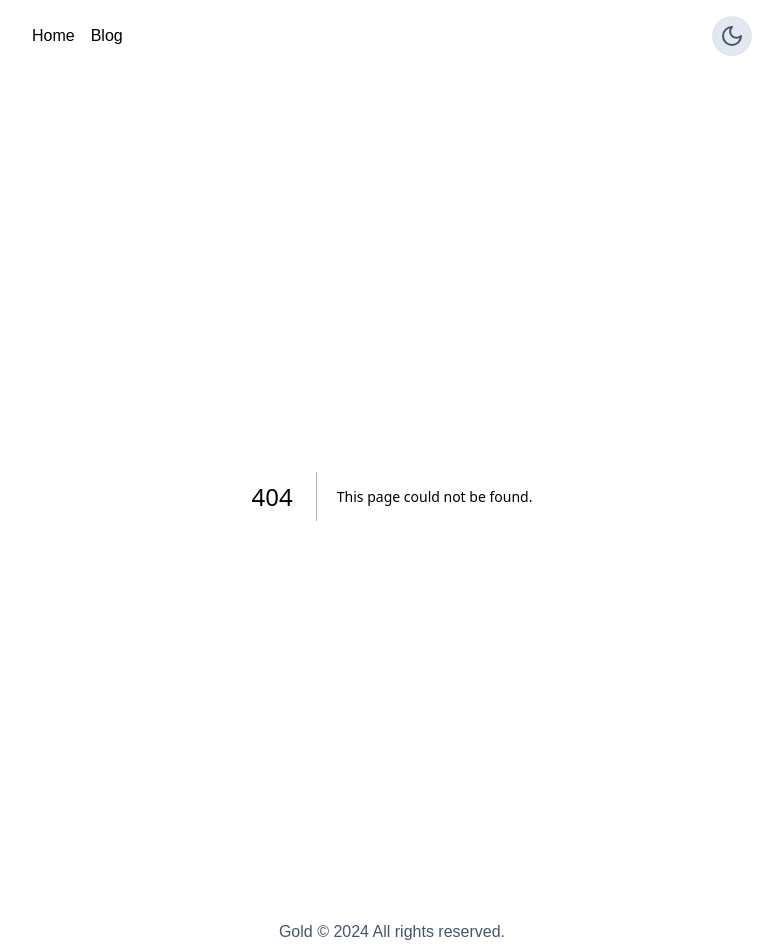
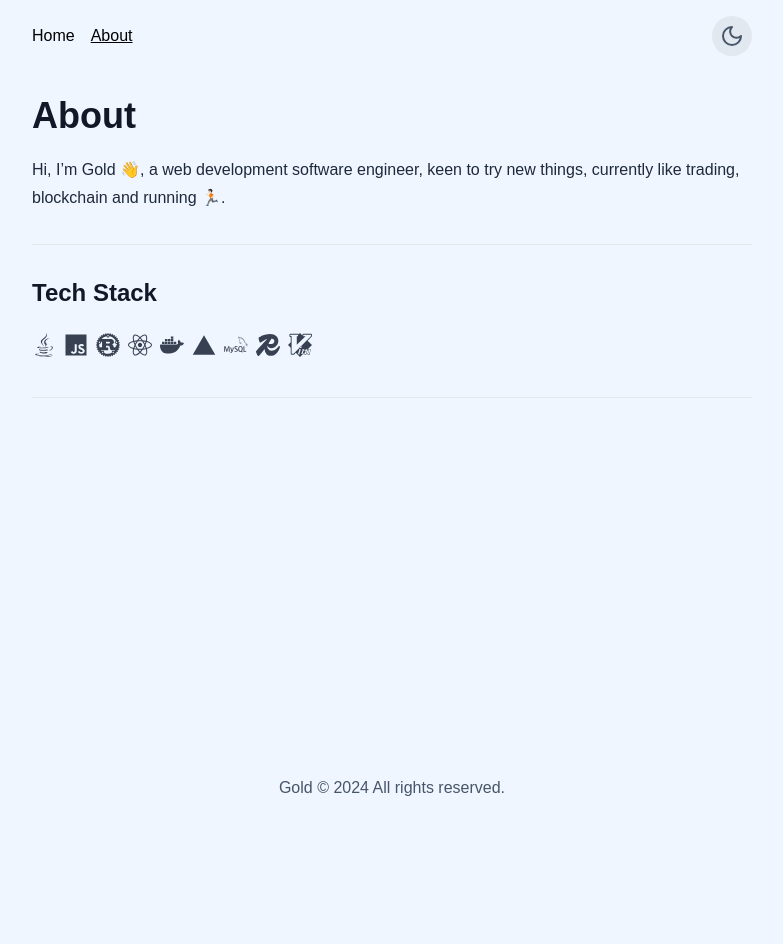
Before and after one commit to goldpumpkin/goldpumpkin.life, a Next.js app: page /about in a window 1280 px wide. Before the commit this address had no page. Shown: the whole page, without its empty margins (248-1031 px from the left). After the commit the page ends 800 px from the top, so only its background shows below. Built offline with nearby package versions, Linux system fonts and the light colour scheme; a web font is replaced by a local one.

Commit message:
change the background color & add about me page

```diff
--- /dev/null
+++ b/app/about/page.tsx
@@ -0,0 +1,98 @@
+import { Metadata } from "next";
+import Link from "next/link";
+import { FaReact, FaRust } from "react-icons/fa";
+import { IoLogoJavascript, IoLogoVercel } from "react-icons/io5";
+import {SiVim, SiRedis, SiMysql, SiDocker} from "react-icons/si";
+
+import { AboutPage } from "@/data/meta-data";
+import {FaJava} from "react-icons/fa6";
+
+export const metadata: Metadata = AboutPage.metadata;
+
+const techStackIcons = [
+  {
+    title: "Java",
+    href: "https://www.java.com/",
+    icon: <FaJava className="w-6 h-6" />,
+    target: "_blank",
+  },
+  {
+    title: "JavaScript",
+    href: "https://developer.mozilla.org/en-US/docs/Web/JavaScript",
+    icon: <IoLogoJavascript className="w-6 h-6" />,
+    target: "_blank",
+  },
+  {
+    title: "Rust",
+    href: "https://www.rust-lang.org/",
+    icon: <FaRust className="w-6 h-6" />,
+    target: "_blank",
+  },
+  {
+    title: "React",
+    href: "https://react.dev/",
+    icon: <FaReact className="w-6 h-6" />,
+    target: "_blank",
+  },
+  {
+    title: "Docker",
+    href: "https://www.docker.com/",
+    icon: <SiDocker className="w-6 h-6" />,
+    target: "_blank",
+  },
+  {
+    title: "Vercel",
+    href: "https://vercel.com/",
+    icon: <IoLogoVercel className="w-6 h-6" />,
+    target: "_blank",
+  },
+  {
+    title: "MySQL",
+    href: "https://www.mysql.com/",
+    icon: <SiMysql className="w-6 h-6" />,
+    target: "_blank",
+  },
+  {
+    title: "Redis",
+    href: "https://redis.io/",
+    icon: <SiRedis className="w-6 h-6" />,
+    target: "_blank",
+  },
+  {
+    title: "Vim",
+    href: "https://www.vim.org/",
+    icon: <SiVim className="w-6 h-6" />,
+    target: "_blank",
+  },
+];
+
+export default function About() {
+  return (
+    <div className="flex flex-col relative max-w-none prose dark:prose-invert">
+      <h1>About</h1>
+      <div>
+        <div>
+          <p>
+            Hi, I’m Gold 👋, a web development software engineer, keen to try new things, currently like trading, blockchain and running 🏃🏻.
+          </p>
+        </div>
+        <hr />
+        <h2>Tech Stack</h2>
+        <ul className="flex items-center space-x-2 pl-0 flex-wrap">
+          {techStackIcons.map((tech) => (
+            <Link
+              title={tech.title}
+              key={tech.title}
+              className="text-inherit hover:text-black mb-2 dark:text-slate-200 dark:hover:text-white"
+              href={tech.href}
+              target={"_blank"}
+            >
+              {tech.icon}
+            </Link>
+          ))}
+        </ul>
+        <hr />
+      </div>
+    </div>
+  );
+}
--- a/app/globals.css
+++ b/app/globals.css
@@ -1,6 +1,12 @@
 @tailwind base;
 @tailwind components;
 @tailwind utilities;
+
+@layer base {
+  body {
+    @apply dark:bg-dark-main bg-blue-50
+  }
+}
 
 .prose .anchor {
   @apply absolute invisible no-underline;
--- a/components/PostCard.js
+++ b/components/PostCard.js
@@ -4,7 +4,7 @@ export default function PostCard(props) {
     const { post } = props
     return (
         <Link className="unstyled" href={`/blog/${post.slug}`}>
-            <div className="flex justify-between content-center p-4 mb-4 border hover:shadow-sm dark:hover:bg-slate-900 hover:bg-slate-50 dark:border-slate-600 dark:bg-black dark:hover:shadow-sm">
+            <div className="flex justify-between content-center p-4 mb-4 border hover:shadow-sm dark:hover:bg-slate-900 hover:bg-slate-50 dark:border-slate-600 dark:bg-my-blue dark:hover:shadow-sm">
                 <h3 className="font-bold">{post.title}</h3>
                 <time className="text-sm text-slate-400 mt-2">
                     {post.publishedAt}
--- a/data/meta-data.ts
+++ b/data/meta-data.ts
@@ -4,8 +4,8 @@ const HeaderNavLinks = [
     href: "/",
   },
   {
-    title: "Blog",
-    href: "/blog",
+    title: "About",
+    href: "/about",
   }
 ];
 
@@ -23,4 +23,8 @@ const HomePage = {
   url: "https://goldpumpkin.life",
 };
 
-export { HeaderNavLinks, HomePage};
+const AboutPage = {
+  metadata: { title: "About", description: "That is all about me." },
+};
+
+export { HeaderNavLinks, HomePage, AboutPage};
--- a/tailwind.config.ts
+++ b/tailwind.config.ts
@@ -1,4 +1,7 @@
 /** @type {import('tailwindcss').Config} */
+
+import {blue} from "kleur/colors";
+
 module.exports = {
   darkMode: "class",
   content: [
@@ -11,6 +14,10 @@ module.exports = {
       colors: {
         white: "#fff",
         black: "#000",
+        'my-blue': "#364158",
+      },
+      backgroundColor : {
+        'dark-main': "#2C3040",
       },
       typography: (theme: any) => ({
         DEFAULT: {
```
Also changed, not shown: content/about.md (deleted, +0 -21 lines).
